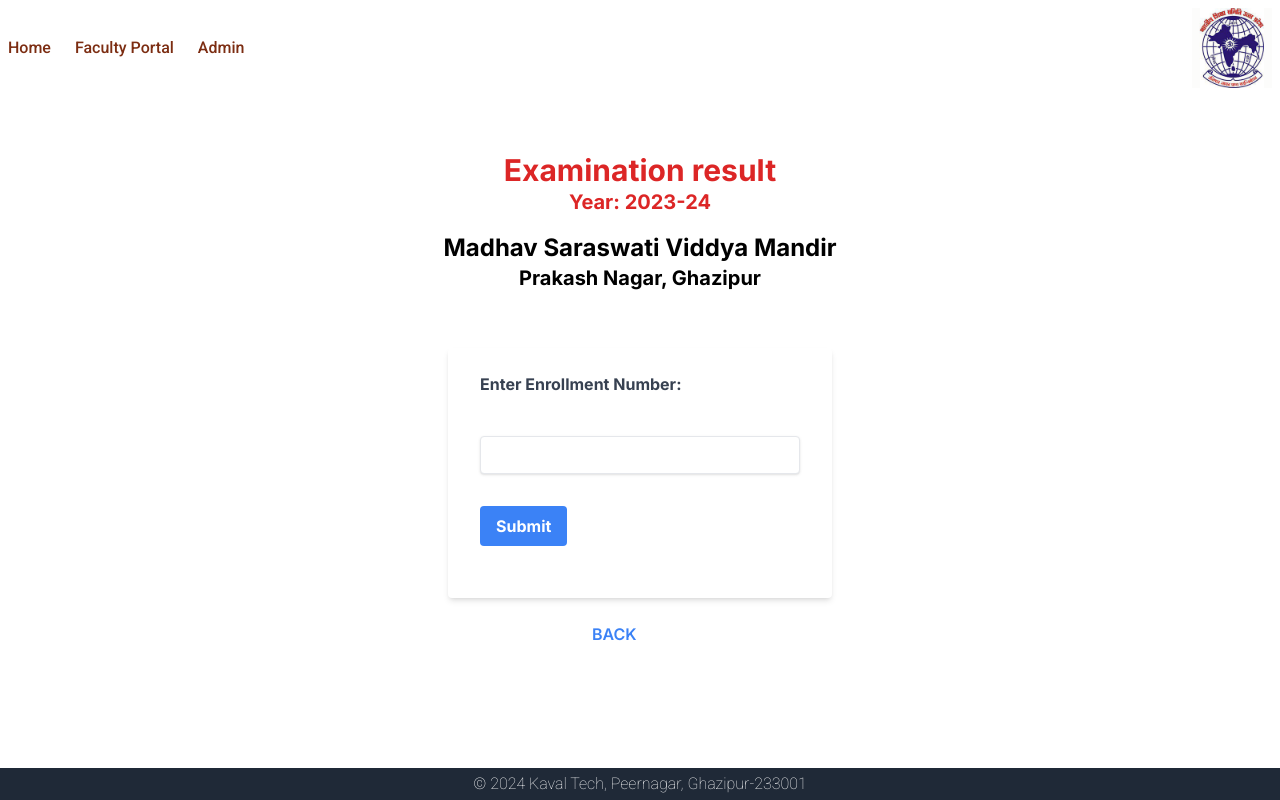
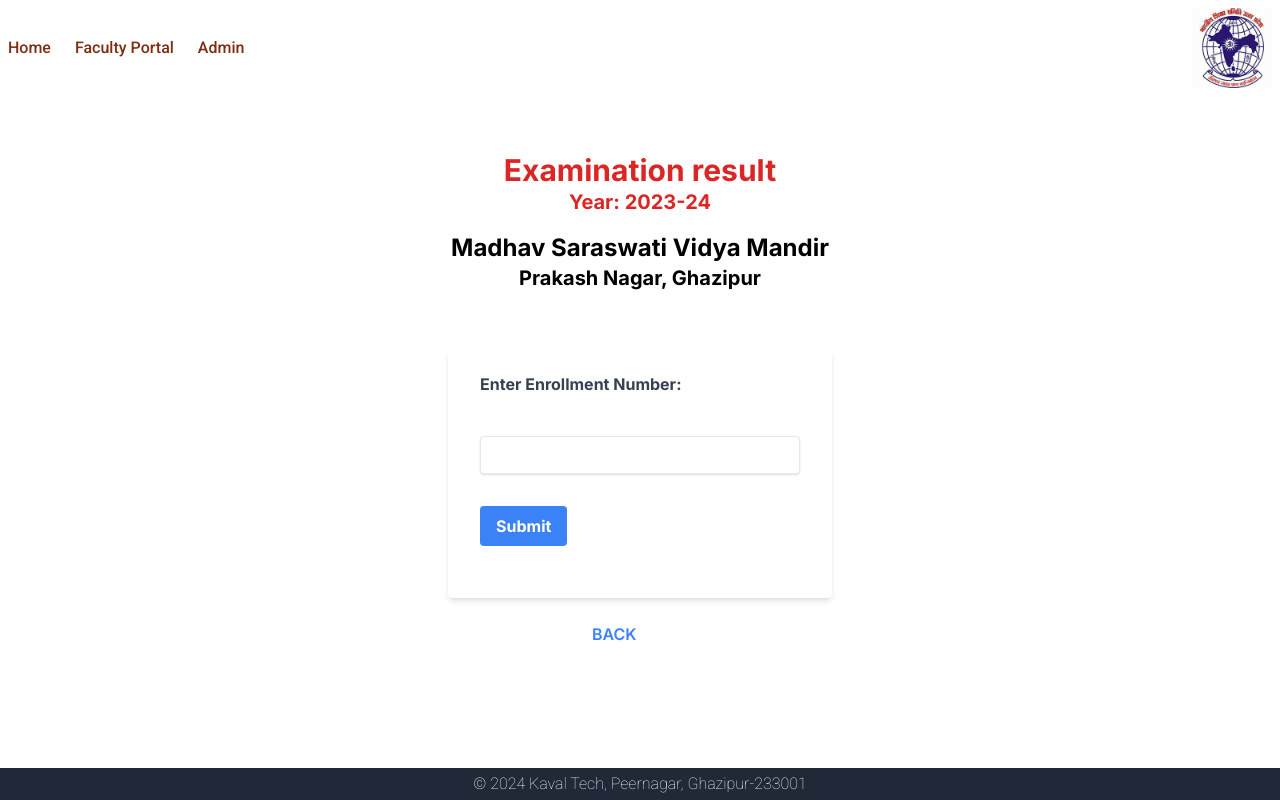
Before and after one commit to srai089/msvm_marks23-24, a Next.js app: page /enrollno in a window 1280 px wide. Built offline with nearby package versions, Linux system fonts and the light colour scheme.

Commit message:
Correct School Name

```diff
--- a/src/app/enrollno/page.js
+++ b/src/app/enrollno/page.js
@@ -74,7 +74,7 @@
             <h1 className="text-xl font-bold text-red-600 p-0  text-center mb-4 ">
                 Year: 2023-24
             </h1>
-            <h1 className="text-2xl font-bold text-center">Madhav Saraswati Viddya Mandir</h1>
+            <h1 className="text-2xl font-bold text-center">Madhav Saraswati Vidya Mandir</h1>
             <h4 className="text-xl font-bold mb-4 text-center">Prakash Nagar, Ghazipur</h4>
             <div className=" w-80 text-center mx-auto  h-8">
                     {isLoading && <Spiner />}
--- a/src/components/Marksheet.js
+++ b/src/components/Marksheet.js
@@ -45,7 +45,7 @@
     return (
         <div className="container mx-auto p-4 bg-white shadow-md mt-8 relative h-[1090px] overflow-x-auto overflow-y-hidden ">
             <Background />
-            <h1 className="text-3xl font-bold mb-4 text-center">Madhav Saraswati Viddya Mandir</h1>
+            <h1 className="text-3xl font-bold mb-4 text-center">Madhav Saraswati Vidya Mandir</h1>
             <h4 className="text-xl font-bold mb-4 text-center">Prakash Nagar, Ghazipur</h4>
 
             <div className="grid grid-cols-2 gap-4 mb-8 mt-14">
```
